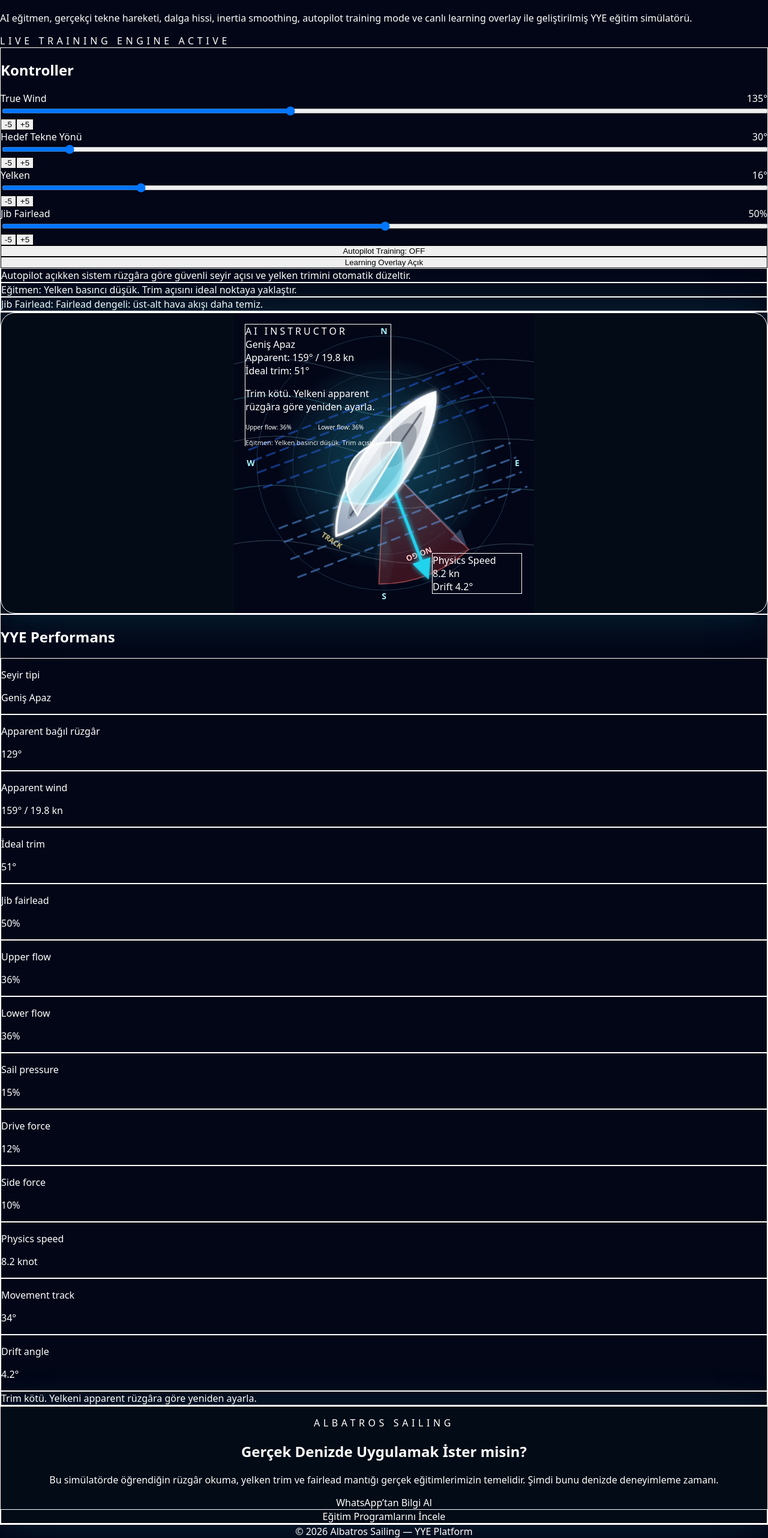
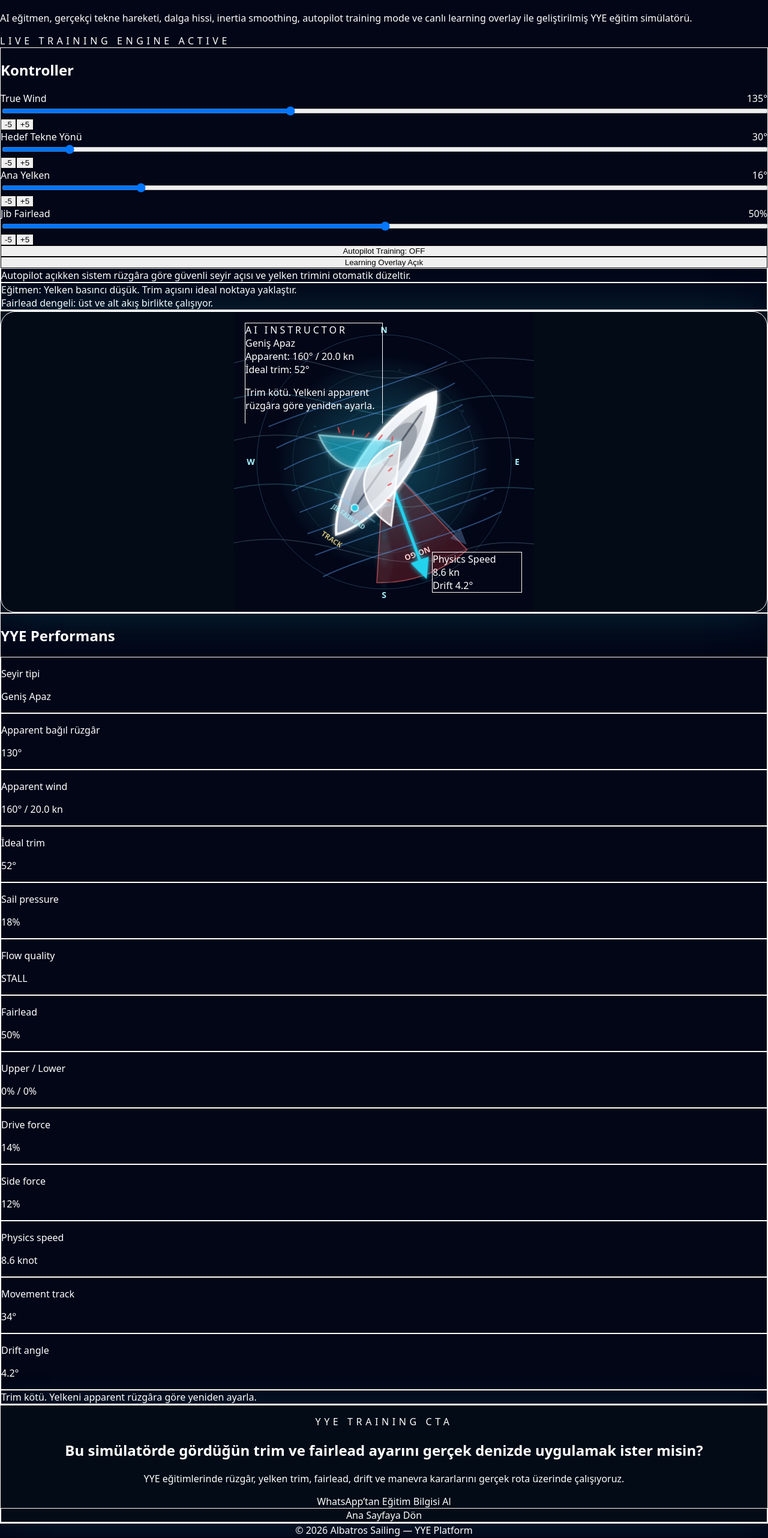
Before and after one commit to erdincpulat-del/albatros-ultimate, a Next.js app: page /simulator in a window 1280 px wide. Shown: the part 137-2701 px from the top of the page at 60% size. Built offline with nearby package versions, Linux system fonts and the light colour scheme.

Commit message:
Add commercial fairlead training engine

```diff
--- a/components/simulator/SailingSimulator.tsx
+++ b/components/simulator/SailingSimulator.tsx
@@ -102,8 +102,6 @@ export default function SailingSimulator() {
         setSail((old) =>
           Math.round(old + (liveDataRef.current.idealTrim - old) * 0.045)
         );
-
-        setFairlead((old) => Math.round(old + (50 - old) * 0.025));
       }
 
       setCurrentHeading((current) => {
@@ -189,19 +187,7 @@ export default function SailingSimulator() {
     const idealTrim = clamp(apparentRelative / 2.5, 5, 82);
     const trimError = Math.abs(sail - idealTrim);
 
-    // Fairlead training model:
-    // 0 = çok geride, 50 = dengeli, 100 = çok ileride.
-    // İleri alınca jib'in alt kısmı daha güçlü kapanır; geri alınca üst kısmı daha fazla açılır.
-    const fairleadBalance = (fairlead - 50) / 50;
-    const upperFlow = noGo
-      ? 0
-      : clamp(1 - Math.abs(trimError - fairleadBalance * 16) / 55, 0, 1);
-    const lowerFlow = noGo
-      ? 0
-      : clamp(1 - Math.abs(trimError + fairleadBalance * 16) / 55, 0, 1);
-    const fairleadScore = clamp((upperFlow + lowerFlow) / 2, 0, 1);
-
-    const trimQuality = noGo ? 0 : clamp((1 - trimError / 45) * (0.72 + fairleadScore * 0.28), 0, 1);
+    const trimQuality = noGo ? 0 : clamp(1 - trimError / 45, 0, 1);
     const anglePower = noGo
       ? 0
       : clamp(Math.sin((apparentRelative * Math.PI) / 180), 0, 1);
@@ -248,6 +234,27 @@ export default function SailingSimulator() {
     const efficiency = clamp(Math.round(driveForce), 0, 100);
     const sailAlpha = clamp(0.35 + (sailPressure / 100) * 0.65, 0.35, 1);
 
+    const fairleadBalance = (fairlead - 50) / 50;
+    const upperFlow = clamp(trimQuality + fairleadBalance * 0.28 - trimError / 140, 0, 1);
+    const lowerFlow = clamp(trimQuality - fairleadBalance * 0.28 - trimError / 140, 0, 1);
+    const flowBalance = Math.abs(upperFlow - lowerFlow);
+
+    const flowQuality =
+      noGo || sailPressure < 28
+        ? "stall"
+        : flowBalance > 0.34
+          ? "imbalanced"
+          : sailPressure > 62
+            ? "clean"
+            : "transition";
+
+    const fairleadAdvice =
+      upperFlow < lowerFlow - 0.18
+        ? "Fairlead biraz ileri: üst akış zayıf."
+        : lowerFlow < upperFlow - 0.18
+          ? "Fairlead biraz geri: alt akış zayıf."
+          : "Fairlead dengeli: üst ve alt akış birlikte çalışıyor.";
+
     const message =
       noGo
         ? "No-Go Zone: rüzgâra fazla yakınsın."
@@ -259,15 +266,6 @@ export default function SailingSimulator() {
               ? "Aşırı yan kayma. Tekneyi biraz daha kontrollü açıya al."
               : "Trim geliştirilebilir. Gücü koru, yelkeni ince ayarla.";
 
-    const fairleadMessage =
-      noGo
-        ? "Fairlead etkisi düşük: önce rüzgârdan çık."
-        : fairlead < 35
-          ? "Fairlead geride: üst yelken daha fazla açılır, alt bölüm zayıflayabilir."
-          : fairlead > 65
-            ? "Fairlead ileride: alt yelken daha fazla kapanır, üst bölüm boğulabilir."
-            : "Fairlead dengeli: üst-alt hava akışı daha temiz.";
-
     const aiInstructor =
       noGo
         ? "Eğitmen: Rüzgâra çok yaklaştın. Başını 10–15 derece aç, hız yeniden gelsin."
@@ -275,8 +273,6 @@ export default function SailingSimulator() {
           ? "Eğitmen: Yan kuvvet arttı. Yelkeni biraz boşla ve tekneyi daha dengeli açıya getir."
           : sailPressure < 35
             ? "Eğitmen: Yelken basıncı düşük. Trim açısını ideal noktaya yaklaştır."
-            : fairleadScore < 0.45
-          ? `Eğitmen: ${fairleadMessage}`
             : sailPressure > 70
               ? "Eğitmen: Güzel. Tekne güç aldı. Şimdi rotayı sabit tut ve hızı koru."
               : "Eğitmen: Dengeli seyirdesin. Küçük trim düzeltmeleriyle verimi artırabilirsin.";
@@ -298,10 +294,11 @@ export default function SailingSimulator() {
       recommendedHeading,
       message,
       aiInstructor,
-      fairleadMessage,
+      fairleadAdvice,
       upperFlow,
       lowerFlow,
-      fairleadScore,
+      flowBalance,
+      flowQuality,
       point: pointOfSail(apparentRelative),
     };
   }, [trueWind, currentHeading, sail, fairlead, boatSpeed, driftAngle]);
@@ -312,6 +309,27 @@ export default function SailingSimulator() {
       : data.sailPressure >= 45
         ? "M250 210 C345 230 350 322 262 358 Z"
         : "M250 210 C315 238 328 305 262 346 Z";
+
+  const apparentRelativeSafe = Math.max(0, data.apparentRelative);
+
+  const realisticSailAngle =
+    apparentRelativeSafe < 40
+      ? 12
+      : apparentRelativeSafe < 90
+        ? apparentRelativeSafe * 0.6
+        : apparentRelativeSafe * 0.75;
+
+  const finalSailAngle = realisticSailAngle + (sail - realisticSailAngle) * 0.4;
+  const jibSheetAngle = -finalSailAngle / 2 + (fairlead - 50) * 0.16;
+
+  const flowColor =
+    data.flowQuality === "clean"
+      ? "#22c55e"
+      : data.flowQuality === "transition"
+        ? "#facc15"
+        : data.flowQuality === "imbalanced"
+          ? "#fb923c"
+          : "#ef4444";
 
   const waveOffset =
     Math.sin(wavePhase * 0.8) * 2.5 +
@@ -349,12 +367,6 @@ export default function SailingSimulator() {
         .wave-line { animation: shimmerSea 7s ease-in-out infinite alternate; }
         .wind-dot { animation: windParticle 3s ease-in-out infinite alternate; }
         .wake-pulse { animation: wakePulse 2.2s ease-in-out infinite; transform-origin: 250px 395px; }
-        @keyframes airflowMove {
-          0% { stroke-dashoffset: 32; opacity: .18; }
-          50% { opacity: .72; }
-          100% { stroke-dashoffset: -32; opacity: .18; }
-        }
-        .airflow-line { animation: airflowMove 1.8s linear infinite; }
         .sail-pulse { animation: sailPulse 2s ease-in-out infinite; }
       `}</style>
 
@@ -380,10 +392,10 @@ export default function SailingSimulator() {
           <div className="rounded-3xl border border-white/10 bg-white/[0.06] p-4 backdrop-blur-xl md:p-5">
             <h2 className="mb-5 text-xl font-bold">Kontroller</h2>
 
-            <div className="grid gap-5 md:grid-cols-2 xl:grid-cols-4">
+            <div className="grid gap-5 md:grid-cols-2 lg:grid-cols-4">
               <Slider label="True Wind" value={trueWind} setValue={setTrueWind} max={360} />
               <Slider label="Hedef Tekne Yönü" value={targetHeading} setValue={setTargetHeading} max={360} />
-              <Slider label="Yelken" value={sail} setValue={setSail} max={90} />
+              <Slider label="Ana Yelken" value={sail} setValue={setSail} max={90} />
               <Slider label="Jib Fairlead" value={fairlead} setValue={setFairlead} max={100} suffix="%" />
             </div>
 
@@ -415,10 +427,7 @@ export default function SailingSimulator() {
 
             <div className="mt-4 rounded-2xl border border-white/10 bg-black/25 p-4 text-sm leading-6 text-slate-200">
               {data.aiInstructor}
-            </div>
-
-            <div className="mt-4 rounded-2xl border border-blue-300/20 bg-blue-300/10 p-4 text-sm leading-6 text-blue-50">
-              Jib Fairlead: {data.fairleadMessage}
+              <div className="mt-2 text-cyan-200">{data.fairleadAdvice}</div>
             </div>
           </div>
 
@@ -494,35 +503,14 @@ export default function SailingSimulator() {
                   <circle className="wind-dot" cx="405" cy="245" r="2" fill="#67e8f9" />
                 </g>
 
-                {/* JIB AIRFLOW TRAINING LAYER */}
-                <g transform={`rotate(${data.apparentWind} 250 250)`}>
-                  {[0, 1, 2, 3].map((i) => (
-                    <line
-                      key={`upper-flow-${i}`}
-                      className="airflow-line"
-                      x1="42"
-                      y1={128 + i * 26}
-                      x2="456"
-                      y2={128 + i * 26 + Math.sin(wavePhase * 2 + i) * 7}
+                <g transform={`rotate(${data.apparentWind} 250 250)`} opacity="0.42">
+                  {[0, 1, 2, 3, 4, 5, 6, 7].map((i) => (
+                    <path
+                      key={`airflow-${i}`}
+                      d={`M95 ${105 + i * 38} C180 ${95 + i * 38 + Math.sin(wavePhase + i) * 8} 320 ${112 + i * 38 - Math.sin(wavePhase + i) * 8} 410 ${105 + i * 38}`}
+                      fill="none"
                       stroke="#60a5fa"
-                      strokeWidth="3"
-                      strokeDasharray="14 10"
-                      opacity={0.18 + data.upperFlow * 0.58}
-                      strokeLinecap="round"
-                    />
-                  ))}
-                  {[0, 1, 2, 3].map((i) => (
-                    <line
-                      key={`lower-flow-${i}`}
-                      className="airflow-line"
-                      x1="42"
-                      y1={278 + i * 26}
-                      x2="456"
-                      y2={278 + i * 26 + Math.cos(wavePhase * 2 + i) * 7}
-                      stroke="#2563eb"
-                      strokeWidth="3"
-                      strokeDasharray="14 10"
-                      opacity={0.18 + data.lowerFlow * 0.58}
+                      strokeWidth="2"
                       strokeLinecap="round"
                     />
                   ))}
@@ -551,17 +539,49 @@ export default function SailingSimulator() {
                   <line x1="250" y1="148" x2="250" y2="358" stroke="#0f172a" strokeWidth="3" opacity="0.55" />
                   <ellipse cx="250" cy="215" rx="22" ry="42" fill="#0f172a" opacity="0.22" />
 
-                  <g transform={`rotate(${sail} 250 210)`}>
+                  <g transform={`rotate(${finalSailAngle} 250 210)`}>
                     <path className="sail-pulse" d={mainSailPath} fill={`rgba(34,211,238,${data.sailAlpha})`} stroke="#a5f3fc" strokeWidth="3" filter="url(#glow)" />
+                    {[0, 1, 2, 3, 4].map((i) => (
+                      <line
+                        key={`main-telltale-${i}`}
+                        x1={252}
+                        y1={225 + i * 22}
+                        x2={252 + (data.flowQuality === "clean" ? 22 : data.flowQuality === "transition" ? 12 : data.flowQuality === "imbalanced" ? 4 : -8)}
+                        y2={225 + i * 22 + (data.flowQuality === "stall" ? Math.sin(wavePhase * 9 + i) * 5 : 0)}
+                        stroke={flowColor}
+                        strokeWidth="2"
+                        strokeLinecap="round"
+                        opacity="0.95"
+                      />
+                    ))}
                   </g>
 
-                  <g transform={`rotate(${-sail / 2} 250 210)`}>
+                  <g transform={`rotate(${jibSheetAngle} 250 210)`}>
                     <path d="M250 210 C178 235 170 310 240 350 Z" fill="rgba(255,255,255,.58)" stroke="rgba(255,255,255,.88)" strokeWidth="3" />
+                    {[0, 1, 2, 3].map((i) => (
+                      <line
+                        key={`jib-telltale-${i}`}
+                        x1={232}
+                        y1={235 + i * 24}
+                        x2={232 - (data.lowerFlow > 0.65 ? 18 : data.lowerFlow > 0.35 ? 9 : -5)}
+                        y2={235 + i * 24 + (data.lowerFlow < 0.35 ? Math.sin(wavePhase * 8 + i) * 5 : 0)}
+                        stroke={data.lowerFlow > 0.65 ? "#22c55e" : data.lowerFlow > 0.35 ? "#facc15" : "#ef4444"}
+                        strokeWidth="2"
+                        strokeLinecap="round"
+                        opacity="0.9"
+                      />
+                    ))}
+                  </g>
+
+                  <g opacity="0.9">
+                    <line x1="210" y1="344" x2="290" y2="344" stroke="rgba(125,211,252,.45)" strokeWidth="3" strokeLinecap="round" />
+                    <circle cx={210 + fairlead * 0.8} cy="344" r="6" fill="#22d3ee" stroke="#cffafe" strokeWidth="2" />
+                    <text x="250" y="366" textAnchor="middle" fill="#a5f3fc" fontSize="10" fontWeight="800">JIB FAIRLEAD</text>
                   </g>
                 </g>
 
                 {showLearning && (
-                  <foreignObject x="18" y="18" width="244" height="204">
+                  <foreignObject x="18" y="18" width="230" height="168">
                     <div className="rounded-2xl border border-cyan-300/20 bg-black/45 px-4 py-3 text-white backdrop-blur">
                       <div className="text-xs uppercase tracking-[0.25em] text-cyan-200">
                         AI Instructor
@@ -576,12 +596,11 @@ export default function SailingSimulator() {
                       <p className="mt-2 text-xs font-bold text-cyan-100">
                         {data.message}
                       </p>
-                      <div className="mt-2 grid grid-cols-2 gap-2 text-[10px] text-slate-300">
-                        <span>Upper flow: {(data.upperFlow * 100).toFixed(0)}%</span>
-                        <span>Lower flow: {(data.lowerFlow * 100).toFixed(0)}%</span>
-                      </div>
                       <p className="mt-2 text-[11px] leading-4 text-cyan-200 opacity-90">
                         {data.aiInstructor}
+                      </p>
+                      <p className="mt-2 text-[11px] font-bold" style={{ color: flowColor }}>
+                        Flow: {data.flowQuality.toUpperCase()} | Üst {(data.upperFlow * 100).toFixed(0)}% / Alt {(data.lowerFlow * 100).toFixed(0)}%
                       </p>
                     </div>
                   </foreignObject>
@@ -606,10 +625,10 @@ export default function SailingSimulator() {
               <Metric label="Apparent bağıl rüzgâr" value={`${data.apparentRelative}°`} />
               <Metric label="Apparent wind" value={`${data.apparentWind}° / ${data.apparentWindSpeed} kn`} />
               <Metric label="İdeal trim" value={`${data.idealTrim.toFixed(0)}°`} />
-              <Metric label="Jib fairlead" value={`${fairlead}%`} />
-              <Metric label="Upper flow" value={`${(data.upperFlow * 100).toFixed(0)}%`} />
-              <Metric label="Lower flow" value={`${(data.lowerFlow * 100).toFixed(0)}%`} />
               <Metric label="Sail pressure" value={`${data.sailPressure.toFixed(0)}%`} />
+              <Metric label="Flow quality" value={`${data.flowQuality.toUpperCase()}`} />
+              <Metric label="Fairlead" value={`${fairlead}%`} />
+              <Metric label="Upper / Lower" value={`${(data.upperFlow * 100).toFixed(0)}% / ${(data.lowerFlow * 100).toFixed(0)}%`} />
               <Metric label="Drive force" value={`${data.driveForce.toFixed(0)}%`} />
               <Metric label="Side force" value={`${data.sideForce.toFixed(0)}%`} />
               <Metric label="Physics speed" value={`${boatSpeed.toFixed(1)} knot`} />
@@ -625,32 +644,29 @@ export default function SailingSimulator() {
           </div>
         </div>
 
-        <div className="mt-16 text-center">
-          <div className="mx-auto max-w-2xl rounded-3xl border border-cyan-300/20 bg-[#020b16] p-8 shadow-[0_0_60px_rgba(34,211,238,0.14)]">
-            <p className="text-xs tracking-[0.35em] text-cyan-300">ALBATROS SAILING</p>
+        <div className="mt-10 rounded-3xl border border-cyan-300/20 bg-[#020b16] p-6 text-center shadow-[0_0_55px_rgba(34,211,238,0.12)] md:p-8">
+          <p className="text-xs tracking-[0.35em] text-cyan-300">YYE TRAINING CTA</p>
           <h2 className="mt-3 text-2xl font-black text-white md:text-3xl">
-              Gerçek Denizde Uygulamak İster misin?
+            Bu simülatörde gördüğün trim ve fairlead ayarını gerçek denizde uygulamak ister misin?
           </h2>
-            <p className="mt-3 text-sm leading-6 text-slate-400 md:text-base">
-              Bu simülatörde öğrendiğin rüzgâr okuma, yelken trim ve fairlead mantığı
-              gerçek eğitimlerimizin temelidir. Şimdi bunu denizde deneyimleme zamanı.
+          <p className="mx-auto mt-3 max-w-2xl text-sm leading-6 text-slate-300 md:text-base">
+            YYE eğitimlerinde rüzgâr, yelken trim, fairlead, drift ve manevra kararlarını gerçek rota üzerinde çalışıyoruz.
           </p>
-            <div className="mt-6 flex flex-col justify-center gap-4 md:flex-row">
+          <div className="mt-6 flex flex-col justify-center gap-3 sm:flex-row">
             <a
-                href="https://wa.me/905324873813?text=Merhaba%20YYE%20Sailing%20Simulator%20%C3%BCzerinden%20geldim.%20E%C4%9Fitim%20programlar%C4%B1%20hakk%C4%B1nda%20bilgi%20almak%20istiyorum."
+              href="https://wa.me/905324873813?text=Merhaba%20YYE%20Sailing%20Simulator%20%C3%BCzerinden%20geldim.%20Yelken%20trim%20ve%20YYE%20e%C4%9Fitimi%20hakk%C4%B1nda%20bilgi%20almak%20istiyorum."
               target="_blank"
-                rel="noopener noreferrer"
-                className="rounded-xl bg-cyan-400 px-6 py-3 font-bold text-slate-950 transition hover:bg-cyan-300"
+              rel="noreferrer"
+              className="rounded-2xl bg-cyan-300 px-6 py-3 text-sm font-black text-slate-950 transition hover:bg-cyan-200"
             >
-                WhatsApp’tan Bilgi Al
+              WhatsApp’tan Eğitim Bilgisi Al
             </a>
             <a
-                href="/programlar"
-                className="rounded-xl border border-white/20 px-6 py-3 font-bold text-white transition hover:bg-white/10"
+              href="/"
+              className="rounded-2xl border border-white/15 bg-white/10 px-6 py-3 text-sm font-bold text-white transition hover:bg-white/15"
             >
-                Eğitim Programlarını İncele
+              Ana Sayfaya Dön
             </a>
-            </div>
           </div>
         </div>
       </section>
```
Lines whose indentation alone changed are shown as unchanged.
